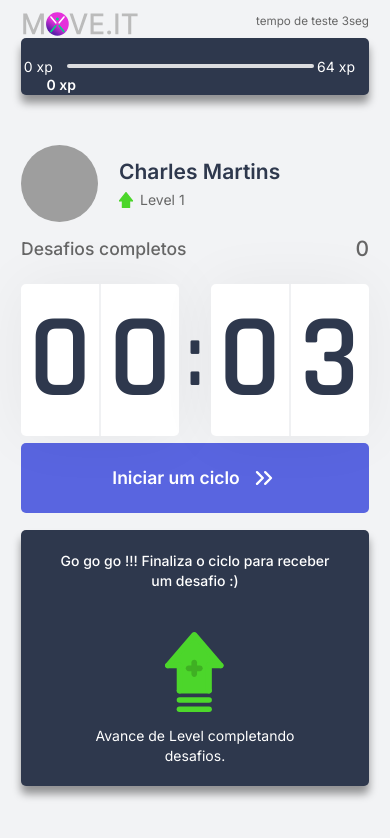
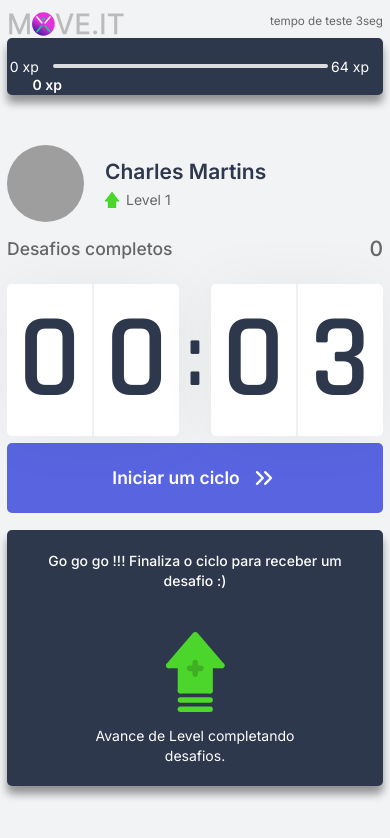
Before and after one commit to charles-mrt/nlw4-move.it, a Next.js app: page / in a window 390 px wide. Shown: the top 838 px of the page. Built offline with nearby package versions, Linux system fonts and the light colour scheme; grey boxes are pictures that could not be loaded.

Commit message:
removed padding for mobile

```diff
--- a/src/styles/pages/Home.module.css
+++ b/src/styles/pages/Home.module.css
@@ -22,7 +22,7 @@
 
 @media(max-width: 420px) {
     .container {
-        padding: 0.5rem 1.5rem;
+        padding: 0.5rem;
     }
     .container section{
         gap: 1.25rem;
```
